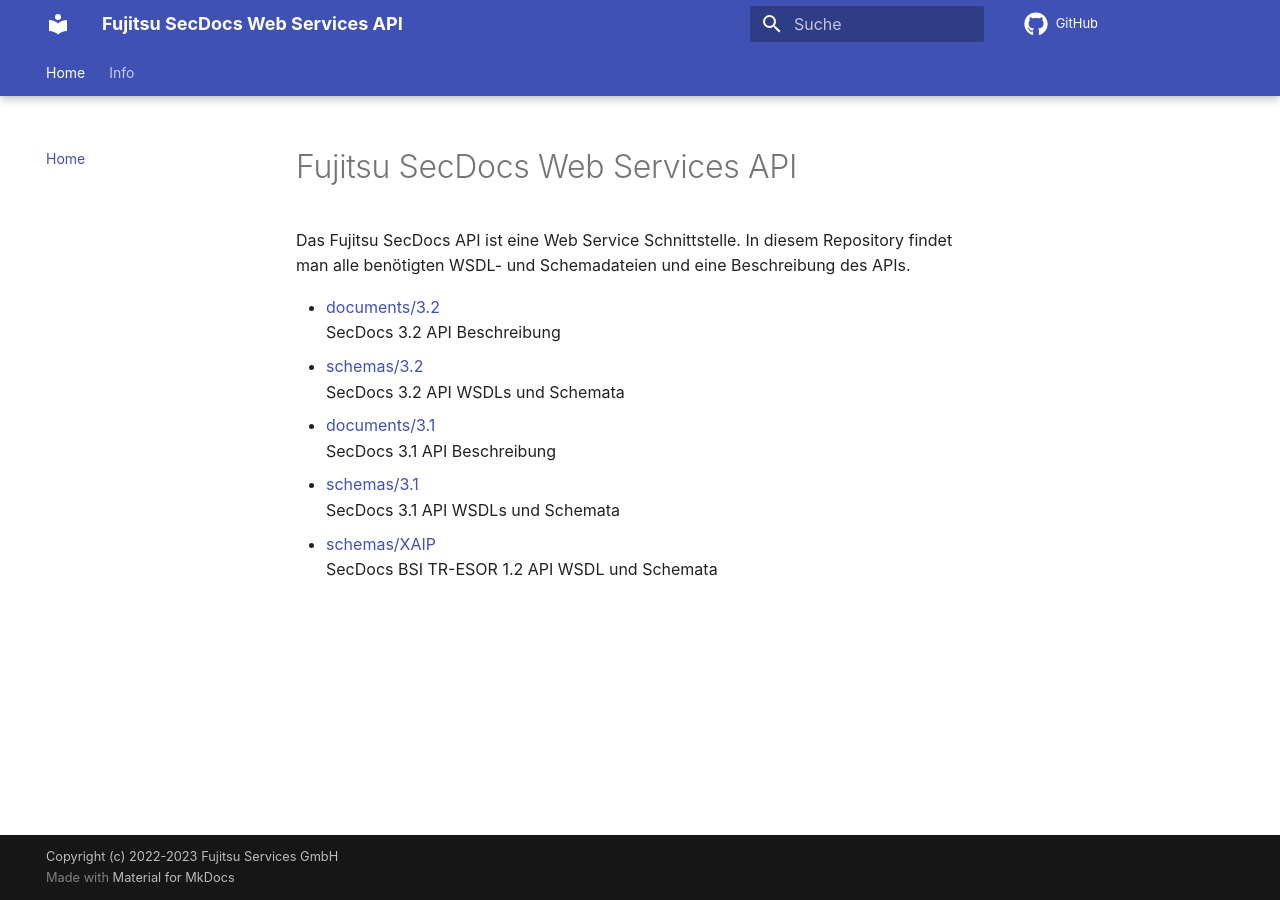
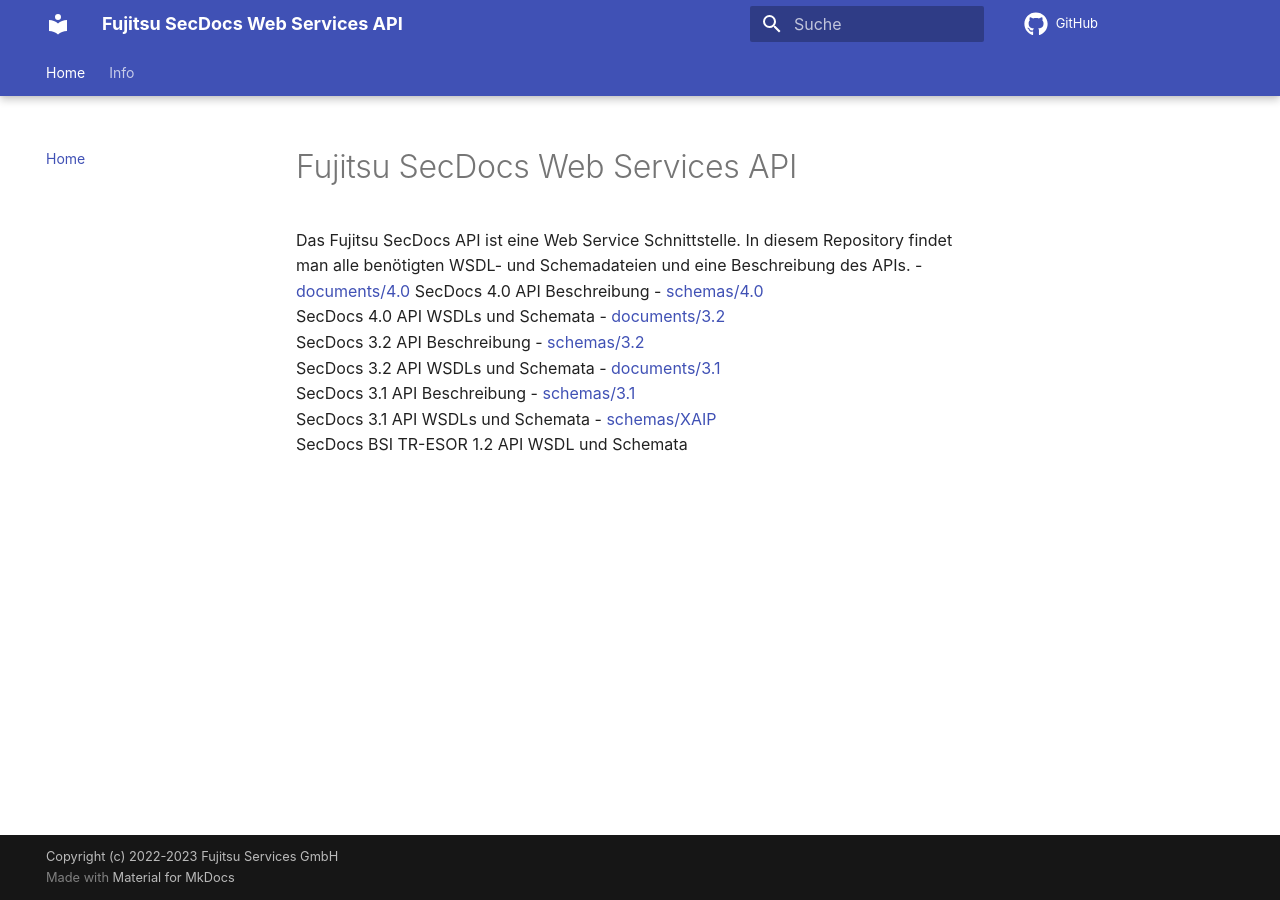
Before and after one commit to fujitsu-dsps/secdocs, an MkDocs documentation site: the page built from docs-src/index.md, in a window 1280 px wide. Built offline with MkDocs 1.6.1 and Material for MkDocs 9.7.7, drawn with Linux system fonts in a browser that asks for light colours; comment, search, counter and statistics services are not loaded.

Commit message:
add 4.0 to index.md

```diff
--- a/docs-src/index.md
+++ b/docs-src/index.md
@@ -2,10 +2,13 @@
 Das Fujitsu SecDocs API ist eine Web Service Schnittstelle. In diesem Repository
 findet man alle benötigten WSDL- und Schemadateien und eine Beschreibung des
 APIs.
-
+- [documents/4.0](https://github.com/fujitsu-dsps/secdocs/tree/main/documents/4.0)
+  SecDocs 4.0 API Beschreibung
+- [schemas/4.0](https://github.com/fujitsu-dsps/secdocs/tree/main/schemas/4.0)
+  SecDocs 4.0 API WSDLs und Schemata
 - [documents/3.2](https://github.com/fujitsu-dsps/secdocs/tree/main/documents/3.2)
   SecDocs 3.2 API Beschreibung
-- [schemas/3.2](https://github.com/fujitsu-dsps/secdocs/tree/main/schemas/3.1)
+- [schemas/3.2](https://github.com/fujitsu-dsps/secdocs/tree/main/schemas/3.2)
   SecDocs 3.2 API WSDLs und Schemata
 - [documents/3.1](https://github.com/fujitsu-dsps/secdocs/tree/main/documents/3.1)
   SecDocs 3.1 API Beschreibung
```
